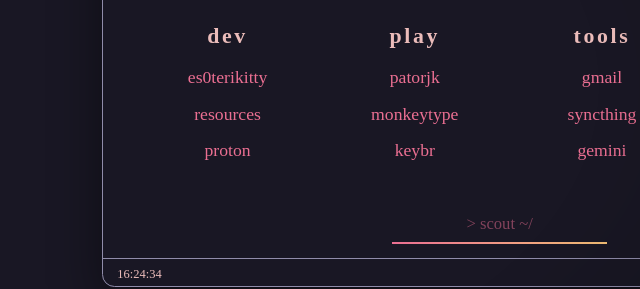
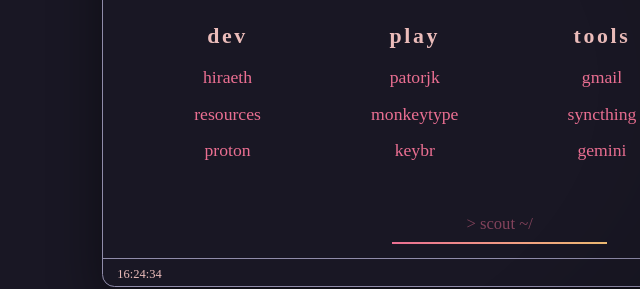
Before and after one commit to es0terikitty/web-startpages, a browser extension: page startpage/jobkitty/index.html in a window 1280 px wide. Shown: the part 314-603 px from the top of the page, 542-1182 px from the left. Drawn offline with Linux system fonts and the light colour scheme.

Commit message:
Point links to hiraeth-dev

```diff
--- a/startpage/jobkitty/index.html
+++ b/startpage/jobkitty/index.html
@@ -48,7 +48,7 @@
                 <div class="category">
                     <div class="links">
                         <li class="title">dev</li>
-                        <li><a href="https://es0terikitty.github.io">es0terikitty</a></li>
+                        <li><a href="https://hiraeth-dev.github.io">hiraeth</a></li>
                         <li><a href="https://github.com/ItzAshOffcl/awesome-webdev-resources">resources</a></li>
                         <li><a href="https://mail.proton.me">proton</a></li>
                     </div>
```
Also changed, not shown: 1 other file.
